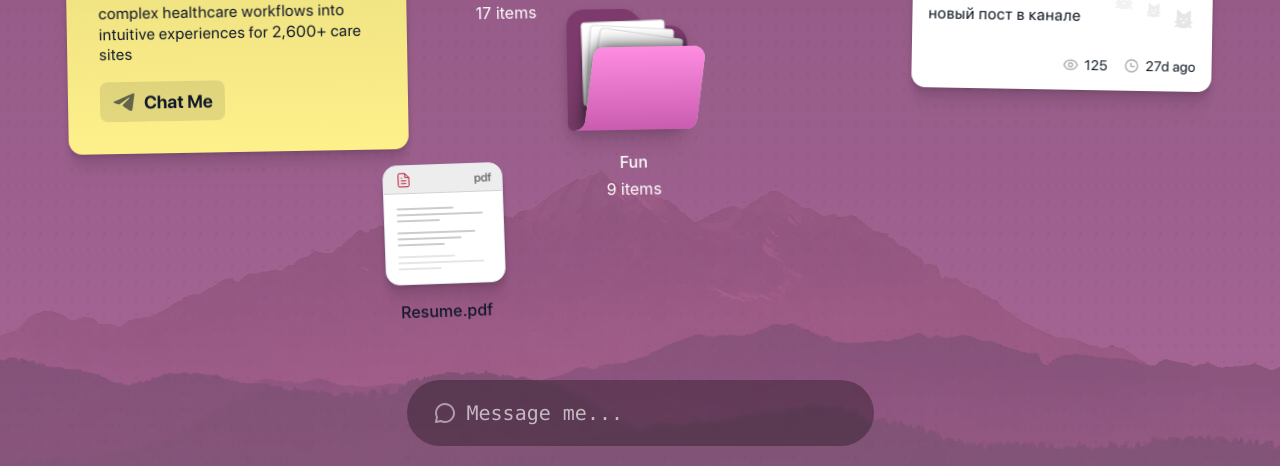
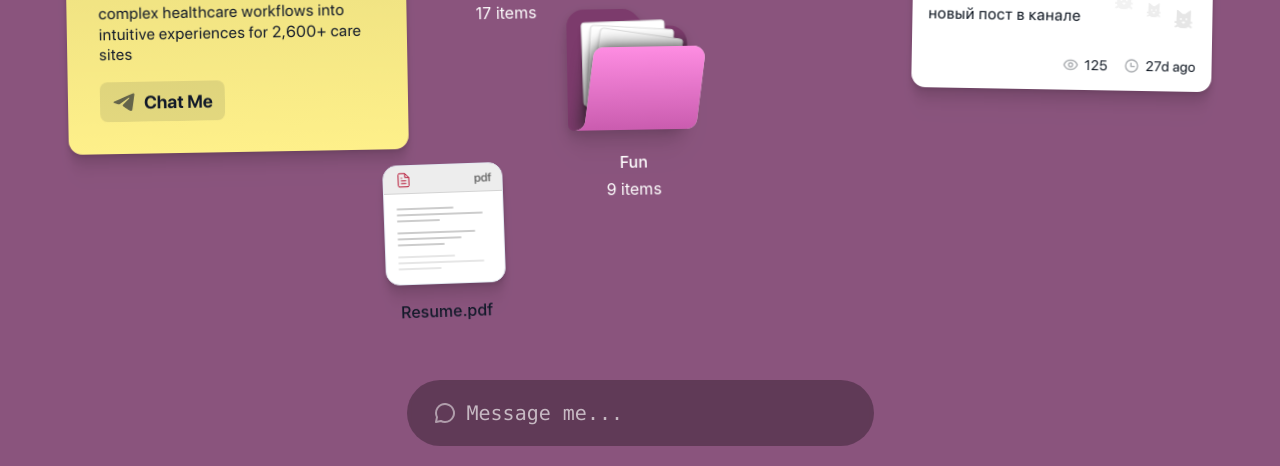
Before and after one commit to vanyashuvalov/myportfolio, a website: page index.html in a window 1280 px wide. Shown: the part 334-800 px from the top of the page. Drawn offline with Linux system fonts and the light colour scheme; no server answers.

Commit message:
style(base,viewport-test): simplify backgrounds to solid color and remove gradients
- Remove CSS variables for gradient backgrounds (--app-bg, --app-bg-size, --app-bg-position, --app-bg-repeat)
- Replace all gradient backgrounds with solid #8A547D color throughout base.css
- Remove mountain overlay pseudo-element and animations from workspace-container
- Simplify viewport-test.css background declarations to use solid color instead of variables
- Consolidate duplicate background properties to single solid color assignments
- Update page-mode background color from #101010 to #8A547D for consistency
- Reduces CSS complexity and improves performance by eliminating gradient calculations

```diff
--- a/styles/base.css
+++ b/styles/base.css
@@ -3,13 +3,7 @@
 /* SCALED FOR: Performance optimization with contain property */
 
 /* ANCHOR: css_variables */
-/* UPDATED: Shared background to cover safe areas (iOS edge-to-edge) */
-:root {
-  --app-bg: linear-gradient(180deg, #8A547D 0%, #835478 100%);
-  --app-bg-size: 100% 100%;
-  --app-bg-position: center center;
-  --app-bg-repeat: no-repeat;
-}
+/* UPDATED: Solid pink background only */
 
 html {
   width: 100%;
@@ -29,10 +23,7 @@ html {
   position: relative;
   /* CRITICAL: Solid base color so iOS Safari tint/safe-area isn't white */
   background-color: #8A547D;
-  background: var(--app-bg);
-  background-size: var(--app-bg-size);
-  background-position: var(--app-bg-position);
-  background-repeat: var(--app-bg-repeat);
+  background: #8A547D;
   box-sizing: border-box;
 }
 
@@ -50,10 +41,7 @@ body {
   font-family: var(--font-family-primary);
   /* CRITICAL: Solid base color so iOS Safari tint/safe-area isn't white */
   background-color: #8A547D;
-  background: var(--app-bg);
-  background-size: var(--app-bg-size);
-  background-position: var(--app-bg-position);
-  background-repeat: var(--app-bg-repeat);
+  background: #8A547D;
 
   width: 100%;
   /* Match viewport-test: full viewport height */
@@ -76,10 +64,7 @@ body {
 
 /* UPDATED COMMENTS: Background removed from body - now on workspace-container */
 body.loaded {
-  background: var(--app-bg);
-  background-size: var(--app-bg-size);
-  background-position: var(--app-bg-position);
-  background-repeat: var(--app-bg-repeat);
+  background: #8A547D;
   transition: background 0.5s ease-in;
 }
 
@@ -94,7 +79,7 @@ body::before {
 body.page-mode {
   /* CRITICAL: Solid background-color required for viewport-fit=cover */
   /* REF: https://stackoverflow.com/questions/76475354/viewport-fit-cover-does-not-work-on-the-ios-safari */
-  background-color: #101010 !important;
+  background-color: #8A547D !important;
   /* CRITICAL: Body becomes scroll container in page mode */
   /* UPDATED COMMENTS: overflow-y auto for vertical scrolling, hidden-x to prevent horizontal */
   overflow-y: auto !important;
@@ -130,10 +115,8 @@ body.page-mode::before {
   justify-content: center;
   /* UPDATED COMMENTS: Ensure flexbox works properly */
   flex-direction: column;
-  background: var(--app-bg);
-  background-size: var(--app-bg-size);
-  background-position: var(--app-bg-position);
-  background-repeat: var(--app-bg-repeat);
+  background-color: #8A547D;
+  background: #8A547D;
 }
 
 /* CRITICAL: Minimum sizes only on desktop */
@@ -201,19 +184,9 @@ body.loaded .desktop-canvas .workspace-container {
   position: relative;
   width: 100%;
   height: 100%;
-  /* CRITICAL: Gradient background on workspace-container */
-  background:
-    radial-gradient(circle at center, rgba(0, 0, 0, 0.07) 1.5px, transparent 1.5px),
-    linear-gradient(180deg, #8A547D 0%, #A76697 100%);
-  background-size:
-    16px 16px,
-    100% 100%;
-  background-position:
-    0 0,
-    center center;
-  background-repeat:
-    repeat,
-    no-repeat;
+  /* CRITICAL: Solid pink background only */
+  background-color: #8A547D;
+  background: #8A547D;
   /* CRITICAL: Internal coordinate system for widgets */
   overflow: visible;
   /* CRITICAL: Force dimensions and remove any padding/margin */
@@ -224,32 +197,7 @@ body.loaded .desktop-canvas .workspace-container {
 }
 
 /* ANCHOR: workspace_mountain_overlay */
-/* CRITICAL: Mountains at bottom of workspace-container, full workspace width */
-/* UPDATED COMMENTS: Background positioned relative to workspace, not viewport */
-/* CRITICAL: No z-index - positioned behind widgets by DOM order */
-.workspace-container::before {
-  content: '';
-  position: absolute;
-  bottom: 0;
-  left: 0;
-  width: 100%;
-  height: 100%;
-  background-image: url('../assets/images/bg-mountains.jpg');
-  background-position: bottom center;
-  background-size: 100% auto;
-  background-repeat: no-repeat;
-  opacity: 0;
-  pointer-events: none;
-  mix-blend-mode: darken;
-  transition: opacity 0.5s ease-in;
-}
-
-/* CRITICAL: Show mountains after loading */
-body.loaded .workspace-container::before {
-  opacity: 0.3;
-}
-
-
+/* UPDATED: Mountains removed */
 
 /* ANCHOR: mobile_canvas_adaptation */
 /* UPDATED COMMENTS: Mobile canvas with touch pan/scroll */
--- a/styles/pages/viewport-test.css
+++ b/styles/pages/viewport-test.css
@@ -17,29 +17,20 @@ body.viewport-test {
   --vv-right: 0px;
   --vv-scale: 1;
   background-color: #8A547D !important;
-  background-image: var(--app-bg) !important;
-  background-size: var(--app-bg-size) !important;
-  background-position: var(--app-bg-position) !important;
-  background-repeat: var(--app-bg-repeat) !important;
+  background: #8A547D !important;
   overflow: visible !important;
 }
 
 html.viewport-test,
 body.viewport-test.page-mode {
   background-color: #8A547D !important;
-  background-image: var(--app-bg) !important;
-  background-size: var(--app-bg-size) !important;
-  background-position: var(--app-bg-position) !important;
-  background-repeat: var(--app-bg-repeat) !important;
+  background: #8A547D !important;
   overflow: visible !important;
 }
 
 body.viewport-test .page-container {
   background-color: #8A547D !important;
-  background-image: var(--app-bg) !important;
-  background-size: var(--app-bg-size) !important;
-  background-position: var(--app-bg-position) !important;
-  background-repeat: var(--app-bg-repeat) !important;
+  background: #8A547D !important;
   min-height: 100vh !important;
   min-height: 100lvh !important;
 }
```
